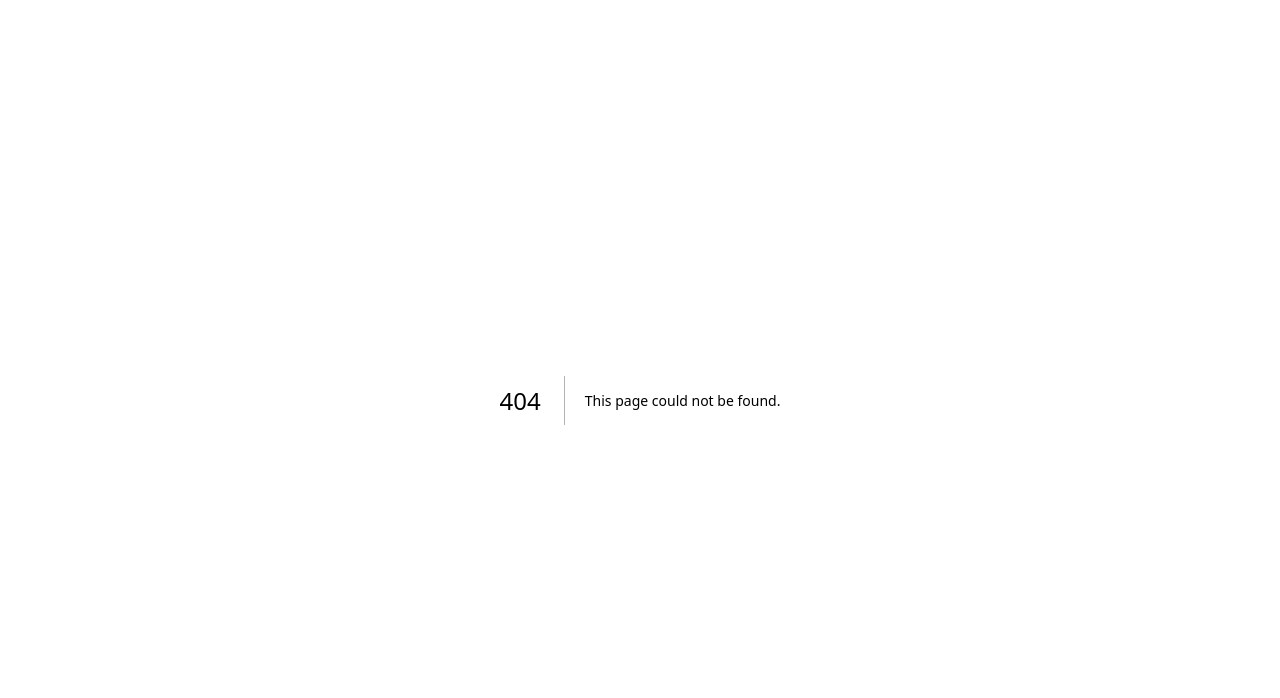
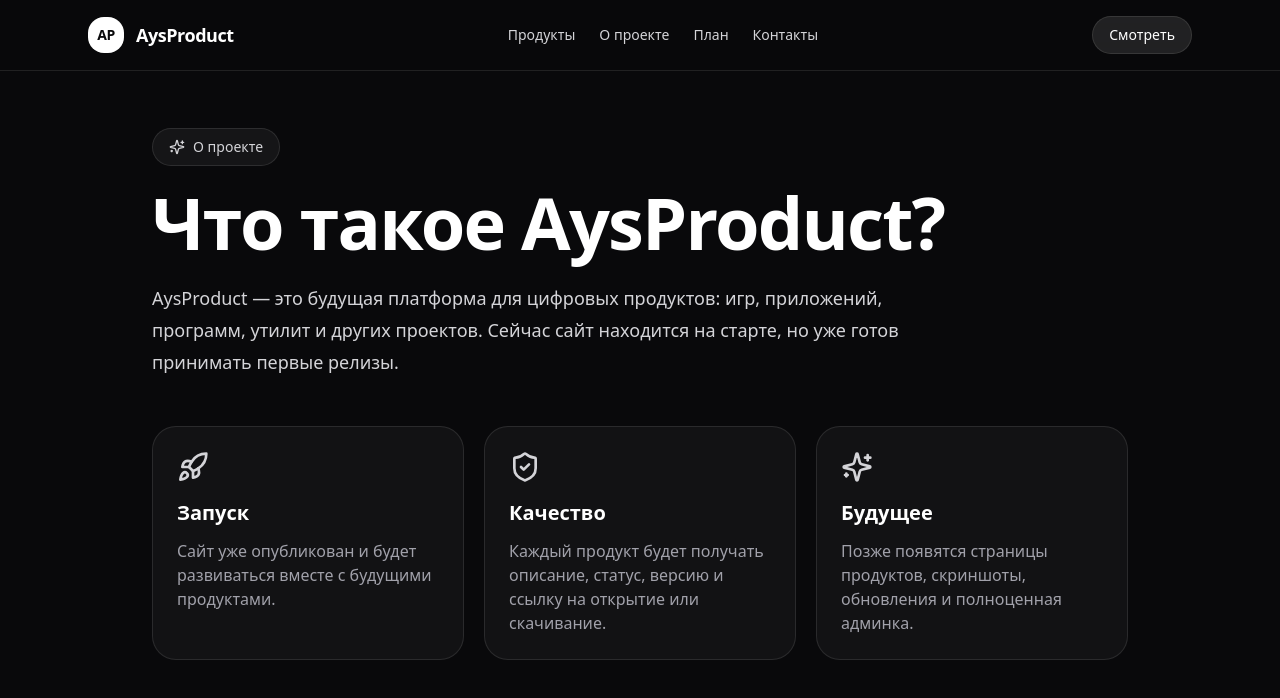
Before and after one commit to vqskyl7/aysproduct, a Next.js app: page /about in a window 1280 px wide. Before the commit this address had no page. Shown: the top 698 px of the page. Built offline with nearby package versions, Linux system fonts and the light colour scheme.

Commit message:
Add about and products pages

```diff
--- /dev/null
+++ b/app/about/page.tsx
@@ -0,0 +1,53 @@
+import { Header } from "@/components/Header";
+import { Rocket, ShieldCheck, Sparkles } from "lucide-react";
+
+export default function AboutPage() {
+  return (
+    <main className="min-h-screen bg-zinc-950 text-white">
+      <Header />
+
+      <section className="mx-auto max-w-5xl px-6 pb-20 pt-32">
+        <div className="mb-5 inline-flex items-center gap-2 rounded-full border border-white/10 bg-white/5 px-4 py-2 text-sm text-zinc-300">
+          <Sparkles className="h-4 w-4" />
+          О проекте
+        </div>
+
+        <h1 className="text-5xl font-black tracking-tight md:text-7xl">
+          Что такое AysProduct?
+        </h1>
+
+        <p className="mt-6 max-w-3xl text-lg leading-8 text-zinc-300">
+          AysProduct — это будущая платформа для цифровых продуктов: игр,
+          приложений, программ, утилит и других проектов. Сейчас сайт находится
+          на старте, но уже готов принимать первые релизы.
+        </p>
+
+        <div className="mt-12 grid gap-5 md:grid-cols-3">
+          <div className="rounded-3xl border border-white/10 bg-white/[0.04] p-6">
+            <Rocket className="mb-4 h-8 w-8 text-zinc-300" />
+            <h2 className="text-xl font-bold">Запуск</h2>
+            <p className="mt-3 text-zinc-400">
+              Сайт уже опубликован и будет развиваться вместе с будущими продуктами.
+            </p>
+          </div>
+
+          <div className="rounded-3xl border border-white/10 bg-white/[0.04] p-6">
+            <ShieldCheck className="mb-4 h-8 w-8 text-zinc-300" />
+            <h2 className="text-xl font-bold">Качество</h2>
+            <p className="mt-3 text-zinc-400">
+              Каждый продукт будет получать описание, статус, версию и ссылку на открытие или скачивание.
+            </p>
+          </div>
+
+          <div className="rounded-3xl border border-white/10 bg-white/[0.04] p-6">
+            <Sparkles className="mb-4 h-8 w-8 text-zinc-300" />
+            <h2 className="text-xl font-bold">Будущее</h2>
+            <p className="mt-3 text-zinc-400">
+              Позже появятся страницы продуктов, скриншоты, обновления и полноценная админка.
+            </p>
+          </div>
+        </div>
+      </section>
+    </main>
+  );
+}
--- /dev/null
+++ b/app/products/page.tsx
@@ -0,0 +1,47 @@
+import { Header } from "@/components/Header";
+import { ProductEmptyState } from "@/components/ProductEmptyState";
+import { products } from "@/data/products";
+import { ExternalLink } from "lucide-react";
+
+export default function ProductsPage() {
+  return (
+    <main className="min-h-screen bg-zinc-950 text-white">
+      <Header />
+
+      <section className="mx-auto max-w-6xl px-6 pb-20 pt-32">
+        <h1 className="text-5xl font-black tracking-tight md:text-7xl">
+          Продукты
+        </h1>
+
+        <p className="mt-6 max-w-3xl text-lg leading-8 text-zinc-300">
+          Здесь будут опубликованы будущие игры, приложения, программы и цифровые инструменты AysProduct.
+        </p>
+
+        <div className="mt-12">
+          {products.length === 0 ? (
+            <ProductEmptyState />
+          ) : (
+            <div className="grid gap-5 md:grid-cols-3">
+              {products.map((product) => (
+                <article
+                  key={product.id}
+                  className="rounded-3xl border border-white/10 bg-white/[0.04] p-6"
+                >
+                  <p className="text-sm text-zinc-400">{product.type}</p>
+                  <h2 className="mt-2 text-xl font-semibold">{product.title}</h2>
+                  <p className="mt-3 text-zinc-400">{product.description}</p>
+                  <a
+                    href={product.link ?? "#"}
+                    className="mt-6 inline-flex items-center gap-2 rounded-2xl bg-white px-4 py-3 text-sm font-semibold text-zinc-950"
+                  >
+                    Открыть <ExternalLink className="h-4 w-4" />
+                  </a>
+                </article>
+              ))}
+            </div>
+          )}
+        </div>
+      </section>
+    </main>
+  );
+}
--- a/components/Header.tsx
+++ b/components/Header.tsx
@@ -2,16 +2,30 @@ export function Header() {
   return (
     <header className="fixed left-0 right-0 top-0 z-50 border-b border-white/10 bg-zinc-950/70 backdrop-blur-xl">
       <div className="mx-auto flex max-w-6xl items-center justify-between px-6 py-4">
-        <a href="#top" className="text-lg font-bold tracking-tight">
+        <a href="/" className="flex items-center gap-3 text-lg font-bold tracking-tight">
+          <span className="flex h-9 w-9 items-center justify-center rounded-2xl bg-white text-sm font-black text-zinc-950">
+            AP
+          </span>
           AysProduct
         </a>
+
         <nav className="hidden items-center gap-6 text-sm text-zinc-300 md:flex">
-          <a className="transition hover:text-white" href="#products">Продукты</a>
-          <a className="transition hover:text-white" href="#roadmap">План</a>
-          <a className="transition hover:text-white" href="#contact">Контакты</a>
+          <a className="transition hover:text-white" href="/products">
+            Продукты
+          </a>
+          <a className="transition hover:text-white" href="/about">
+            О проекте
+          </a>
+          <a className="transition hover:text-white" href="/#roadmap">
+            План
+          </a>
+          <a className="transition hover:text-white" href="/#contact">
+            Контакты
+          </a>
         </nav>
+
         <a
-          href="#products"
+          href="/products"
           className="rounded-full border border-white/10 bg-white/10 px-4 py-2 text-sm transition hover:bg-white/15"
         >
           Смотреть
```
